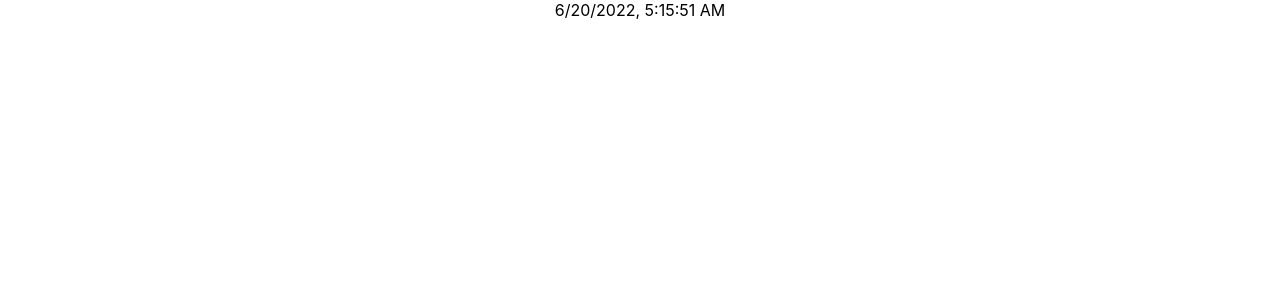
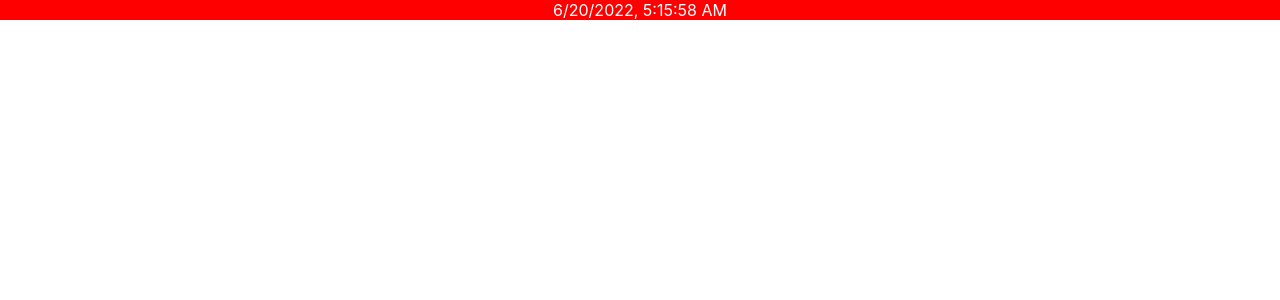
Before and after one commit to iBoukhenna/reactjs-masterclass, a React (Create React App) app: page / in a window 1280 px wide. Shown: the top 300 px of the page. Built offline with nearby package versions, Linux system fonts and the light colour scheme.

Commit message:
add css file

```diff
--- /dev/null
+++ b/src/Clock.css
@@ -0,0 +1,4 @@
+.clock {
+    background-color: red;
+    color: white;
+}
--- a/src/Clock.jsx
+++ b/src/Clock.jsx
@@ -1,15 +1,29 @@
 import React, {Component} from 'react'
+import './Clock.css'
 
 export class Clock extends Component {
     constructor (props) {
         super(props)
         this.state = {
-            date : new Date()
+            date: new Date()
         }
+        this.timer = null
+    }
+
+    componentDidMount () {
+        this.timer = window.setInterval(() => {
+            this.setState({
+                date: new Date()
+            })
+        })
+    }
+
+    componentWillUnmount () {
+        window.clearInterval(this.timer)
     }
 
     render () {
-        return <div>
+        return <div className="clock">
             {this.state.date.toLocaleString()}
         </div>
     }
```
